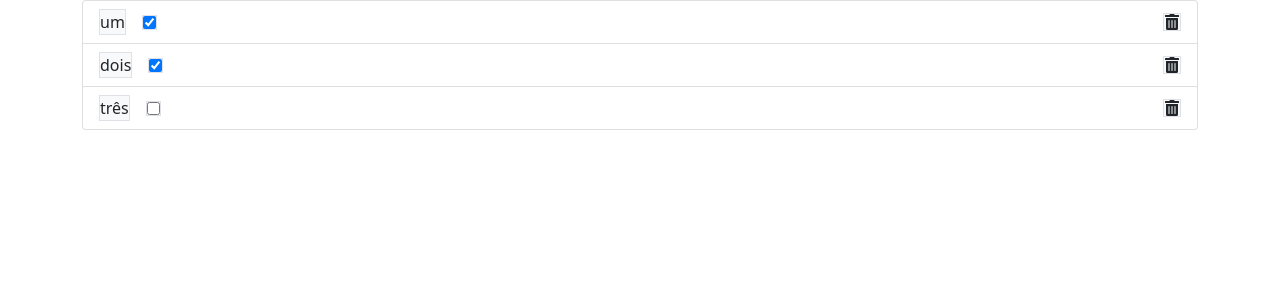
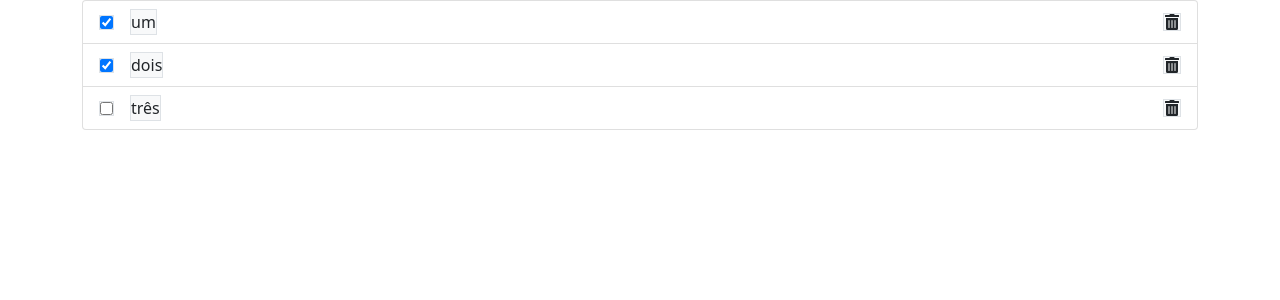
Before and after one commit to albraga/react-zfn1ke, a React (Create React App) app: page / in a window 1280 px wide. Shown: the top 300 px of the page. Built offline with nearby package versions, Linux system fonts and the light colour scheme.

Commit message:
2 files modified

```diff
--- a/src/App.js
+++ b/src/App.js
@@ -11,7 +11,7 @@ export default function App() {
   }
   return (
     <ThemeProvider  breakpoints={['xxxl', 'xxl', 'xl', 'lg', 'md', 'sm', 'xs', 'xxs']}>
-      <Container fluid="md">
+      <Container>
         <Row>
            <Col><Lista /></Col>
         </Row>
--- a/src/Lista.js
+++ b/src/Lista.js
@@ -16,8 +16,8 @@ const Lista = () => {
       {items.map((item) => (
         <ListGroup.Item>
           <Stack direction="horizontal" gap={3}>
-            <div className="bg-light border">{item.desc}</div>
-            <div className="bg-light border"><input type="checkbox" checked={item.checked} onChange={()=>hchange(item.id)} /></div>
+            <div className="bg-light border "><input type="checkbox" checked={item.checked} onChange={()=>hchange(item.id)} /></div>
+            <div className="bg-light border ">{item.desc}</div>
             <div className="bg-light border  ms-auto"><FaTrashAlt /></div>
           </Stack>
         </ListGroup.Item>
```
